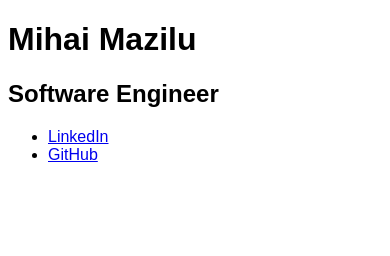
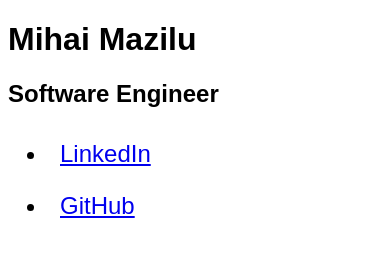
Before and after one commit to mtmazilu/mtmazilu.github.io, a plain HTML site: page index.html in a window 390 px wide. Drawn offline with Linux system fonts and the light colour scheme.

Commit message:
Larger link tap area for mobile.

```diff
--- a/index.html
+++ b/index.html
@@ -5,8 +5,10 @@
   <meta name="viewport" content="width=device-width, initial-scale=1">
   <title>Mihai Mazilu &mdash; Software Engineer</title>
   <style>
-    body {
-      font-family: sans-serif;
+    body { font-family: sans-serif; }
+
+    @media (max-width: 800px) {
+      li { font-size: 1.5em; padding: 0.5em; }
     }
   </style>
 </head>
```
